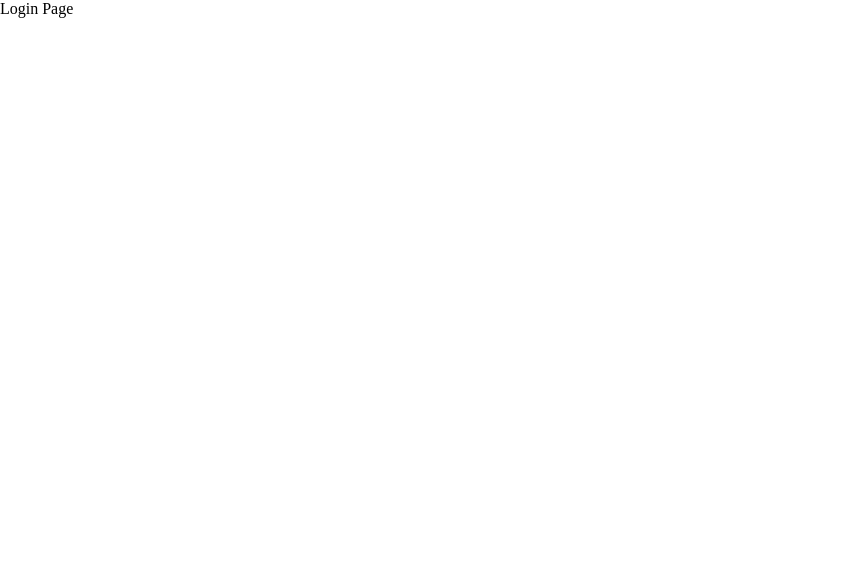
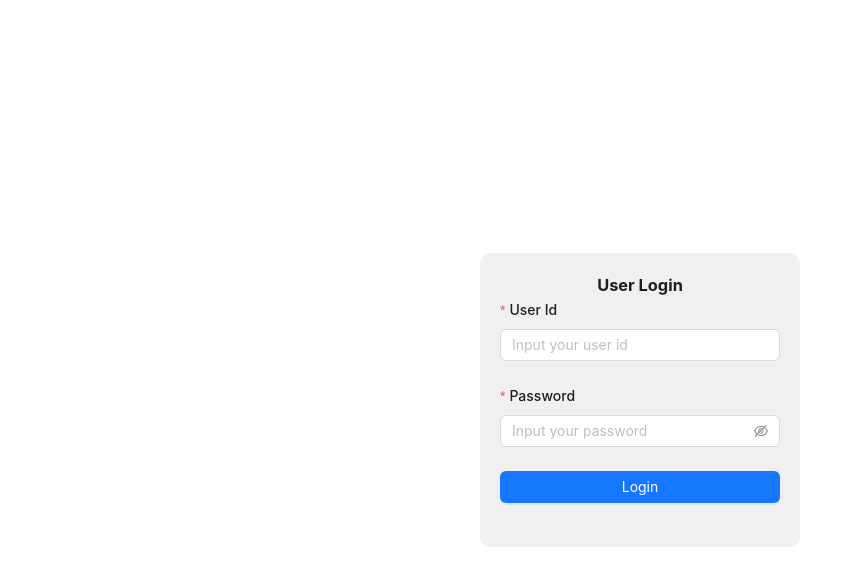
Before and after one commit to mfarhadattari/ph-university, a React (Vite) app: page /login in a window 1280 px wide. Shown: the top 586 px of the page, without its empty margins (0-863 px from the left). Built offline with nearby package versions, Linux system fonts and the light colour scheme.

Commit message:
implemented login ui

```diff
--- a/src/pages/Login.tsx
+++ b/src/pages/Login.tsx
@@ -1,5 +1,65 @@
+import { Button, Form, Input } from "antd";
 const Login = () => {
-  return <div>Login Page</div>;
+  const onFinish = (values) => {
+    console.log(values);
+  };
+
+  return (
+    <div
+      style={{
+        display: "flex",
+        justifyItems: "center",
+        alignItems: "center",
+        minHeight: "100vh",
+      }}
+    >
+      <Form
+        onFinish={onFinish}
+        layout="vertical"
+        style={{
+          maxWidth: "100%",
+          minWidth: 320,
+          margin: "0 auto",
+          background: "#0505050F",
+          padding: "20px",
+          borderRadius: "10px",
+        }}
+      >
+        <h3
+          style={{
+            textAlign: "center",
+          }}
+        >
+          User Login
+        </h3>
+        <Form.Item
+          style={{
+            fontWeight: 500,
+          }}
+          label="User Id"
+          name="userId"
+          rules={[{ required: true, message: "Please input your user id!" }]}
+        >
+          <Input placeholder="Input your user id" />
+        </Form.Item>
+        <Form.Item
+          style={{
+            fontWeight: 500,
+          }}
+          label="Password"
+          name="password"
+          rules={[{ required: true, message: "Please input your password!" }]}
+        >
+          <Input.Password placeholder="Input your password" type="password" />
+        </Form.Item>
+        <Form.Item>
+          <Button type="primary" htmlType="submit" style={{ width: "100%" }}>
+            Login
+          </Button>
+        </Form.Item>
+      </Form>
+    </div>
+  );
 };
 
 export default Login;
```
